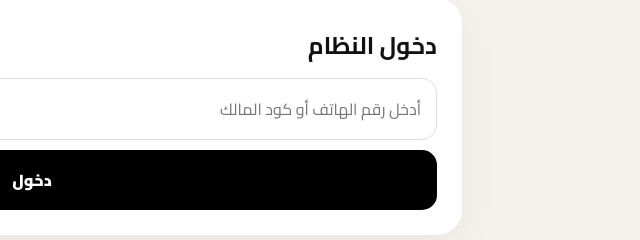
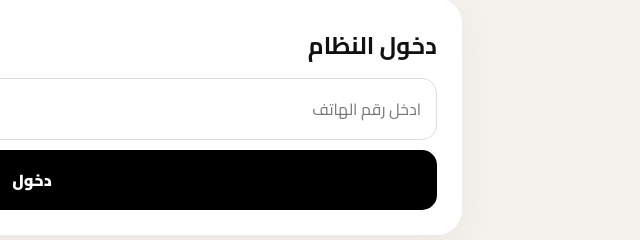
Before and after one commit to talah20262-wq/tallah, a plain HTML site: page index.html in a window 1280 px wide. Shown: the part 122-362 px from the top of the page, 608-1248 px from the left. Drawn offline with Linux system fonts and the light colour scheme; no server answers.

Commit message:
Update index.html

```diff
--- a/index.html
+++ b/index.html
@@ -42,7 +42,7 @@
 <div class="container">
     <div id="loginBox" class="card">
         <h2>دخول النظام</h2>
-        <input type="text" id="loginInput" placeholder="أدخل رقم الهاتف أو كود المالك">
+        <input type="text" id="loginInput" placeholder="ادخل رقم الهاتف">
         <button onclick="handleLogin()">دخول</button>
     </div>
 
```
